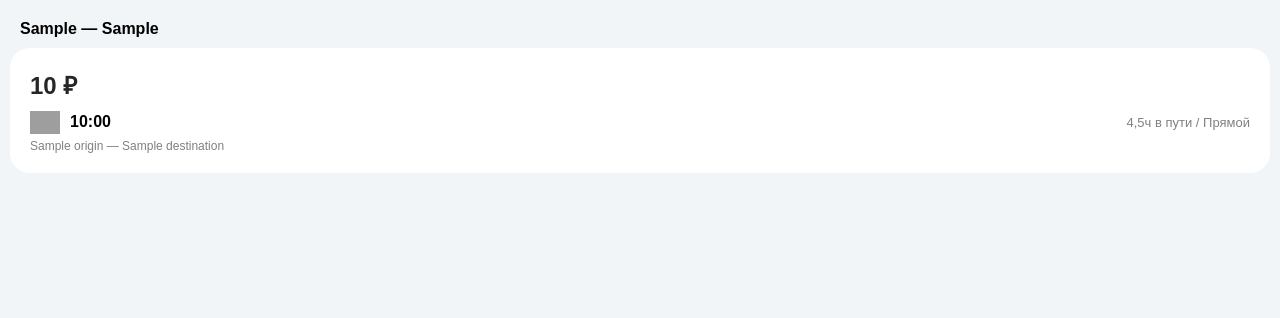
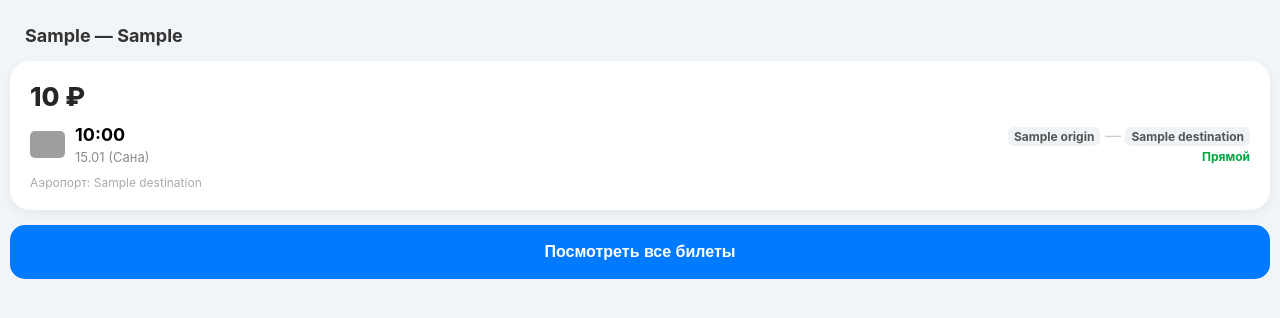
Before and after one commit to OSON-SAVDO/Avia-Search-TJ, a Flask app: template templates/results.html in a window 1280 px wide. Shown: the top 318 px of the page. Run offline with Flask 3, Linux system fonts and the light colour scheme; the template is opened without the code that fills it: most values are stand-ins (such as "Sample title", 1, 10 or a date in 2020); grey boxes are pictures that could not be loaded.

Commit message:
Update results.html

```diff
--- a/templates/results.html
+++ b/templates/results.html
@@ -3,27 +3,63 @@
 <head>
     <meta name="viewport" content="width=device-width, initial-scale=1">
     <style>
-        body { font-family: sans-serif; background: #f2f5f8; margin: 0; padding: 10px; }
-        .ticket { background: white; margin-bottom: 12px; padding: 20px; border-radius: 20px; display: block; text-decoration: none; color: black; }
-        .price { font-size: 24px; font-weight: 800; color: #262626; margin-bottom: 10px; }
-        .info { display: flex; justify-content: space-between; align-items: center; }
-        .airline { display: flex; align-items: center; gap: 10px; font-weight: bold; }
+        body { font-family: -apple-system, sans-serif; background: #f2f5f8; margin: 0; padding: 10px; }
+        .header-info { padding: 15px; font-weight: bold; font-size: 18px; color: #333; }
+        .ticket {
+            background: white;
+            margin-bottom: 15px;
+            padding: 20px;
+            border-radius: 20px;
+            display: block;
+            text-decoration: none;
+            color: black;
+            box-shadow: 0 4px 12px rgba(0,0,0,0.05);
+        }
+        .price { font-size: 26px; font-weight: 800; color: #262626; margin-bottom: 12px; }
+        .flight-row { display: flex; justify-content: space-between; align-items: center; }
+        .airport-badge {
+            background: #f0f3f5;
+            padding: 2px 6px;
+            border-radius: 6px;
+            font-size: 12px;
+            color: #555;
+            font-weight: bold;
+        }
+        .date-text { font-size: 13px; color: #8c8c8c; margin-top: 4px; }
     </style>
 </head>
 <body>
-    <div style="padding: 10px; font-weight: bold;">{{ from_n }} — {{ to_n }}</div>
+    <div class="header-info">{{ from_n }} — {{ to_n }}</div>
+
     {% for f in flights %}
     <a href="/details?price={{f.price}}&airline={{f.airline}}&origin={{f.origin}}&dest={{f.destination}}&time={{f.departure_at}}" class="ticket">
         <div class="price">{{ f.price }} ₽</div>
-        <div class="info">
-            <div class="airline">
-                <img src="https://pics.avs.io/al_base/64/64/{{ f.airline }}.png" width="30">
-                {{ f.departure_at[11:16] }}
+
+        <div class="flight-row">
+            <div style="display: flex; align-items: center; gap: 10px;">
+                <img src="https://pics.avs.io/al_base/64/64/{{ f.airline }}.png" width="35" style="border-radius: 5px;">
+                <div>
+                    <span style="font-size: 18px; font-weight: bold;">{{ f.departure_at[11:16] }}</span>
+                    <div class="date-text">{{ f.departure_at[8:10] }}.{{ f.departure_at[5:7] }} (Сана)</div>
+                </div>
             </div>
-            <div style="color:gray; font-size:13px;">4,5ч в пути / Прямой</div>
+
+            <div style="text-align: right;">
+                <div>
+                    <span class="airport-badge">{{ f.origin }}</span>
+                    <span style="color: #ccc;">—</span>
+                    <span class="airport-badge">{{ f.destination }}</span>
+                </div>
+                <div style="font-size: 12px; color: #00a843; margin-top: 4px; font-weight: bold;">Прямой</div>
+            </div>
         </div>
-        <div style="font-size:12px; color:gray; margin-top:5px;">{{ f.origin }} — {{ f.destination }}</div>
+
+        <div style="margin-top: 10px; font-size: 12px; color: #aaa;">
+            {% if f.destination == 'VKO' %} Внуково {% elif f.destination == 'DME' %} Домодедово {% elif f.destination == 'SVO' %} Шереметьево {% elif f.destination == 'ZIA' %} Жуковский {% else %} Аэропорт: {{ f.destination }} {% endif %}
+        </div>
     </a>
     {% endfor %}
+
+    <button style="width:100%; background:#007aff; color:white; border:none; padding:18px; border-radius:15px; font-weight:bold; font-size:16px;">Посмотреть все билеты</button>
 </body>
 </html>
```
